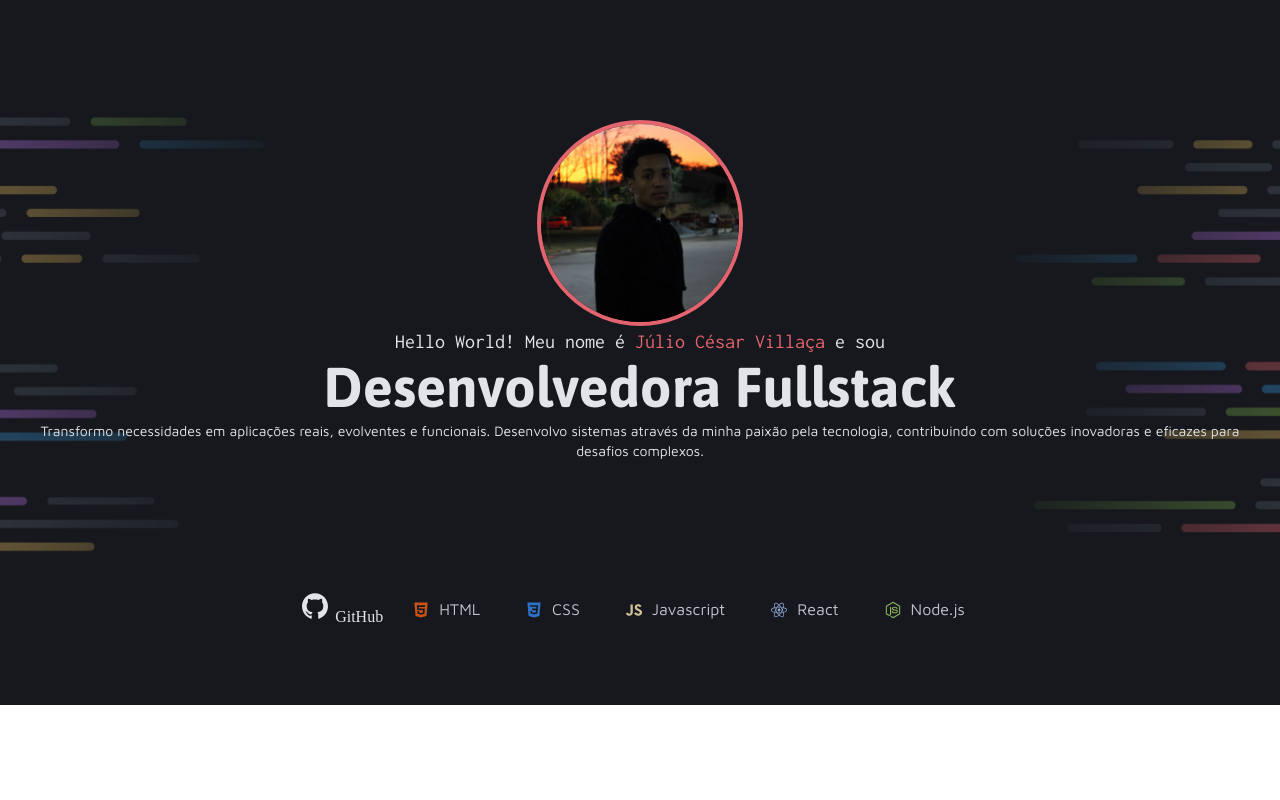
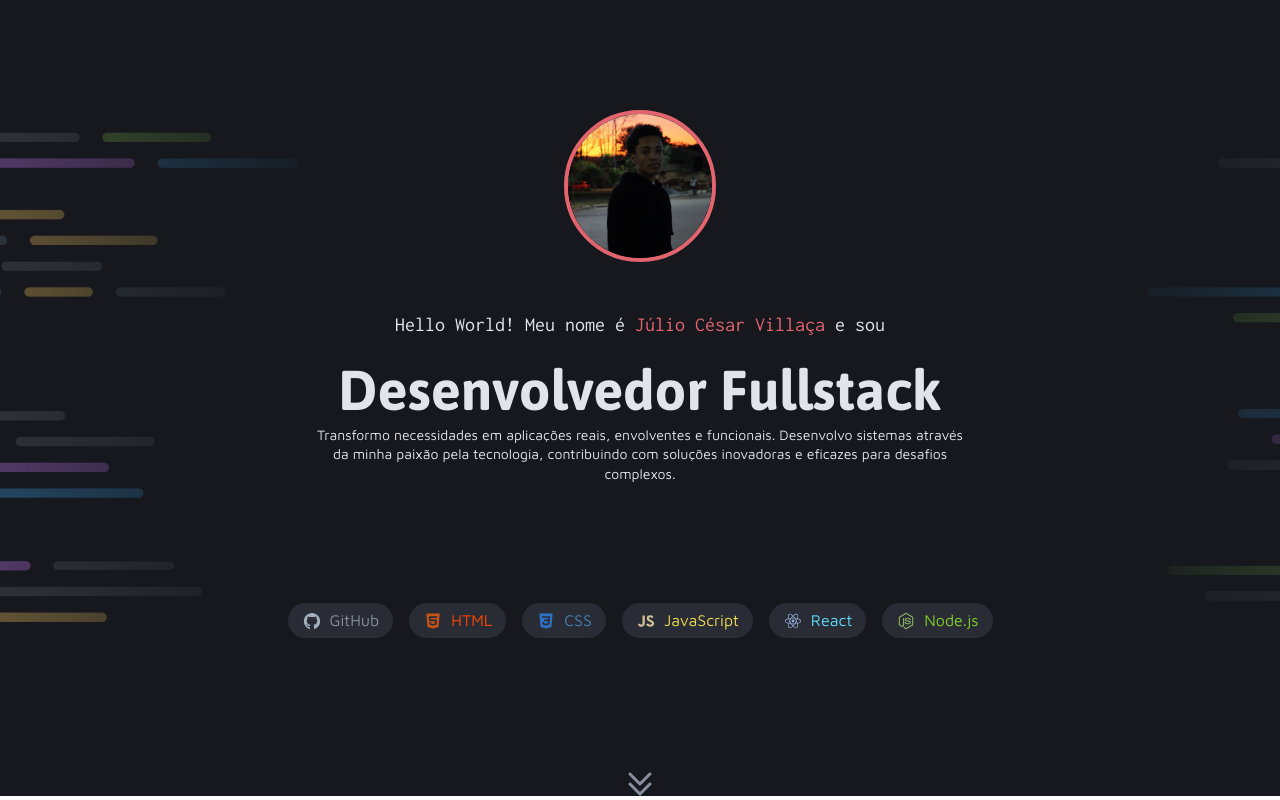
Before and after one commit to Julio-Vl/Portifolio-Dev, a plain HTML site: page index.html in a window 1280 px wide. Drawn offline with Linux system fonts and the light colour scheme.

Commit message:
Finalizando primeira parte do header

```diff
--- a/index.html
+++ b/index.html
@@ -2,63 +2,64 @@
 <html lang="pt-br">
 
 <head>
-  <link rel="preconnect" href="https://fonts.googleapis.com">
-  <link rel="preconnect" href="https://fonts.gstatic.com" crossorigin>
-  <link rel="preconnect" href="https://fonts.googleapis.com">
-  <link rel="preconnect" href="https://fonts.gstatic.com" crossorigin>
-  <link rel="preconnect" href="https://fonts.googleapis.com">
-  <link rel="preconnect" href="https://fonts.gstatic.com" crossorigin>
-  <meta charset="UTF-8">
-  <meta name="viewport" content="width=device-width, initial-scale=1.0">
-  <link rel="stylesheet" href="style/index.css">
-  <link href="https://fonts.googleapis.com/css2?family=Asap:ital,wght@0,100..900;1,100..900&display=swap"
-    rel="stylesheet">
-  <link href="https://fonts.googleapis.com/css2?family=Inconsolata:wght@200..900&display=swap" rel="stylesheet">
-  <link
-    href="https://fonts.googleapis.com/css2?family=Inconsolata:wght@200..900&family=Maven+Pro:wght@400..900&display=swap"
-    rel="stylesheet">
-  <title>Portifolio</title>
+  <meta charset="UTF-8" />
+  <meta name="viewport" content="width=device-width, initial-scale=1.0" />
+  <title>Portfólio</title>
+
+  <!-- Pré-conexões para performance -->
+  <link rel="preconnect" href="https://fonts.googleapis.com" />
+  <link rel="preconnect" href="https://fonts.gstatic.com" crossorigin />
+
+  <!-- Fontes -->
+  <link href="https://fonts.googleapis.com/css2?family=Asap:wght@100..900&display=swap" rel="stylesheet" />
+  <link href="https://fonts.googleapis.com/css2?family=Inconsolata:wght@200..900&family=Maven+Pro:wght@400..900&display=swap" rel="stylesheet" />
+
+  <!-- CSS -->
+  <link rel="stylesheet" href="style/index.css" />
 </head>
 
 <body>
   <section>
     <header>
       <div class="intro">
-        <img src="image/Júlio.png" alt="" class="julio">
+        <img src="image/Júlio.png" alt="Foto de Júlio César" class="julio" />
 
-        <h2>Hello World! Meu nome é <span class="red">Júlio César Villaça</span> e sou</h1>
-          <h1>Desenvolvedora Fullstack</h1>
-          <p>Transformo necessidades em aplicações reais, evolventes e funcionais. Desenvolvo sistemas através da minha
-            paixão pela tecnologia, contribuindo com soluções inovadoras e eficazes para desafios complexos.</p>
+        <h2>Hello World! Meu nome é <span class="red">Júlio César Villaça</span> e sou</h2>
+        <h1>Desenvolvedor Fullstack</h1>
+        <p>Transformo necessidades em aplicações reais, envolventes e funcionais. Desenvolvo sistemas através da minha paixão pela tecnologia, contribuindo com soluções inovadoras e eficazes para desafios complexos.</p>
       </div>
+
       <div class="tecnologias">
-        <span class="teche github">
-          <img src="image/GitHub.svg" alt="GitHub">
+        <span class="tech github">
+          <img src="image/GitHub.svg" alt="GitHub" />
           GitHub
         </span>
         <span class="tech html">
-          <img src="image/HTML.svg" alt="HTML">
+          <img src="image/HTML.svg" alt="HTML" />
           HTML
         </span>
         <span class="tech css">
-          <img src="image/CSS.svg" alt="CSS">
+          <img src="image/CSS.svg" alt="CSS" />
           CSS
         </span>
         <span class="tech js">
-          <img src="image/JavaScript.svg" alt="JavaScript">
-          Javascript
+          <img src="image/JavaScript.svg" alt="JavaScript" />
+          JavaScript
         </span>
         <span class="tech react">
-          <img src="image/React.svg" alt="React">
+          <img src="image/React.svg" alt="React" />
           React
         </span>
         <span class="tech node">
-          <img src="image/Node.js.svg" alt="Node.js">
+          <img src="image/Node.js.svg" alt="Node.js" />
           Node.js
         </span>
       </div>
+      <div class="SetaBaixo">
+        <img src="icons/SetaBaixo.png" alt="Seta para baixo">
+      </div>
+
     </header>
-
   </section>
 </body>
 
--- a/style/global.css
+++ b/style/global.css
@@ -1,18 +1,24 @@
+/* Reset */
 * {
   margin: 0;
   padding: 0;
   box-sizing: border-box;
 }
 
+/* Base */
 body {
-  color: #E2E4E9;
+  color: var(--gray-600);
+  background-color: var(--gray-100);
+  font: var(--texto-md);
+  font-family: var(--font-family-maven);
 }
 
+/* Variáveis globais */
 :root {
   /* Fontes */
   --font-family-asap: 'Asap', sans-serif;
   --font-family-inconsolata: 'Inconsolata', sans-serif;
-  --font-family-maven: 'Maven pro', sans-serif;
+  --font-family-maven: 'Maven Pro', sans-serif; /* corrigido 'Pro' com P maiúsculo */
 
   /* Títulos */
   --title-lg: 700 56px/120% var(--font-family-asap);
@@ -26,14 +32,14 @@ body {
   --texto-md: 400 16px/140% var(--font-family-maven);
   --texto-sm: 400 14px/140% var(--font-family-maven);
 
-  /* Cores */
+  /* Cores principais */
   --red: #E3646E;
   --purple: #BB72E9;
   --blue: #3996DB;
   --green: #82BC4F;
   --yellow: #EABD5F;
 
-  /* Cores de base */
+  /* Escala de cinza */
   --gray-100: #0D0E11;
   --gray-200: #16181D;
   --gray-300: #292C34;
--- a/style/header.css
+++ b/style/header.css
@@ -13,22 +13,27 @@ body {
 
 /* imagem redonda com borda */
 .julio {
-  width: 206px;
-  height: 206px;
+  width: 152px;
+  height: 152px;
   border-radius: 50%;
+  margin-top: 30px;
   border: 4px solid var(--red);
   object-fit: cover;
+  margin-bottom: 26px;
 }
 
 /* conteúdo principal */
 .intro {
-  padding: 120px 20px;
+  padding: 80px 20px;
   text-align: center;
+  max-width: 690px;       /* limite de largura */
+  margin: 0 auto;         /* centraliza horizontalmente */
 }
 
 /* títulos */
 .intro h2 {
   font: var(--Subtitle);
+  padding: 20px;
 }
 .intro h1 {
   font: var(--title-lg);
@@ -47,27 +52,34 @@ body {
 /* chips de tecnologia */
 .tecnologias {
   display: flex;
+  justify-content: center;
+  align-items: center;
   flex-wrap: wrap;
-  gap: 12px;
-  justify-content: center;
-  padding: 10px;
+  gap: 16px;
+  padding: 40px 20px;
+  margin: auto;
+  max-width: 1040px;
 }
 
 .tech {
   display: flex;
   align-items: center;
   gap: 8px;
-  padding: 8px 16px;
-  border-radius: 90px;
-  background: none;
+  padding: 6px 14px;
+  background-color: var(--gray-300); /* ou #2a2d34 */
+  border-radius: 999px;
+  color: var(--gray-600); /* texto */
   font: var(--texto-md);
-  color: var(--gray-500);
+  transition: background-color 0.3s;
 }
 
 .tech img {
   width: 20px;
   height: 20px;
+  display: block;
 }
+
+
 
 /* filtros para colorir apenas os ícones */
 .tech.github img {
@@ -88,3 +100,21 @@ body {
 .tech.node img {
   filter: brightness(0) saturate(100%) invert(67%) sepia(24%) saturate(690%) hue-rotate(47deg) brightness(94%) contrast(91%);
 }
+
+.tech {
+  color: var(--gray-500); /* cor do ícone e do texto */
+}
+
+.tech.github { color: var(--gray-400); }
+.tech.html   { color: orangered; }
+.tech.css    { color: steelblue; }
+.tech.js     { color: #f0db4f; }
+.tech.react  { color: #61dafb; }
+.tech.node   { color: #83CD29; }
+
+.SetaBaixo{
+  display: flex;
+  justify-content: center;
+  align-items: center;
+  padding-top: 94px;
+}
```
Also changed, not shown: icons/SetaBaixo.png (added).
